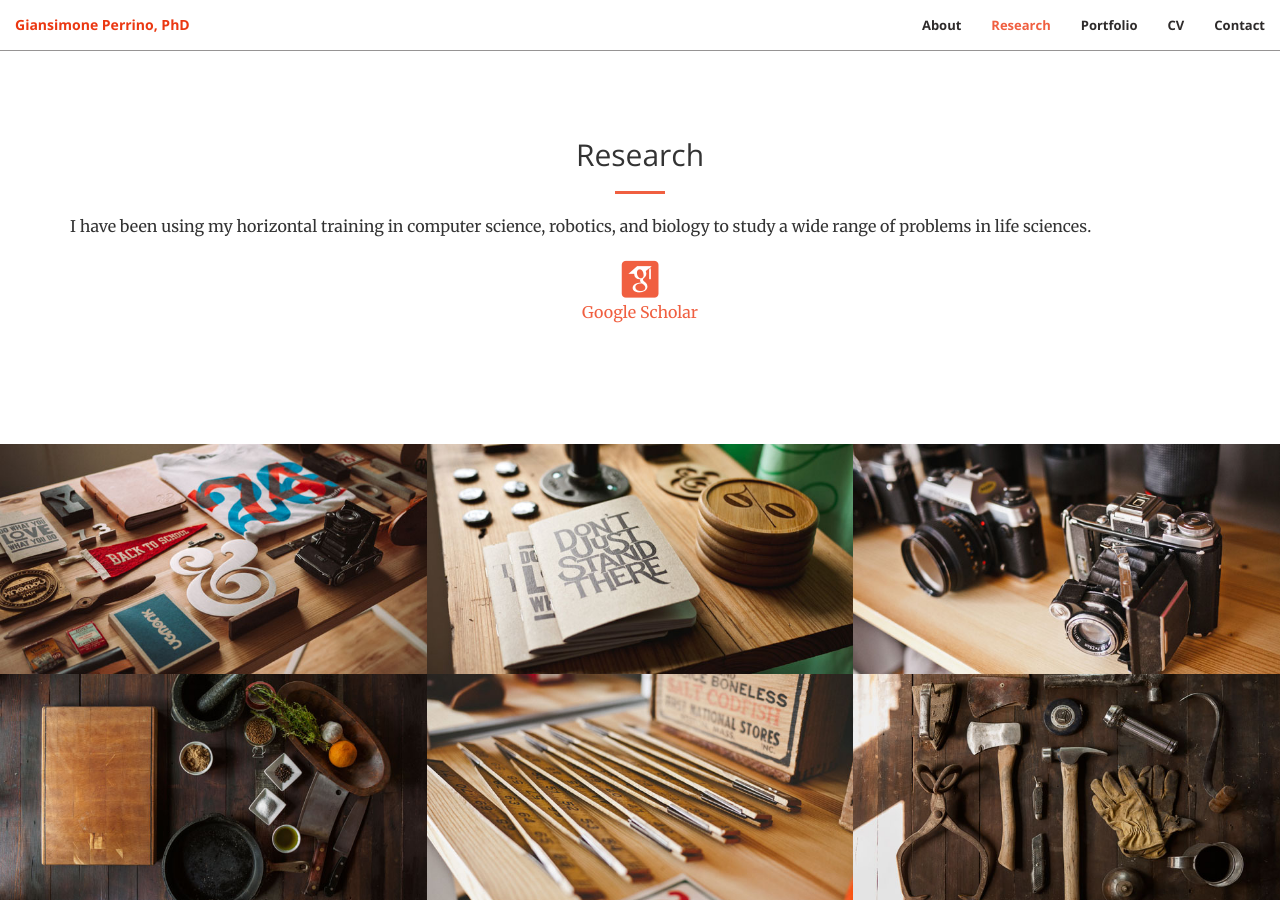
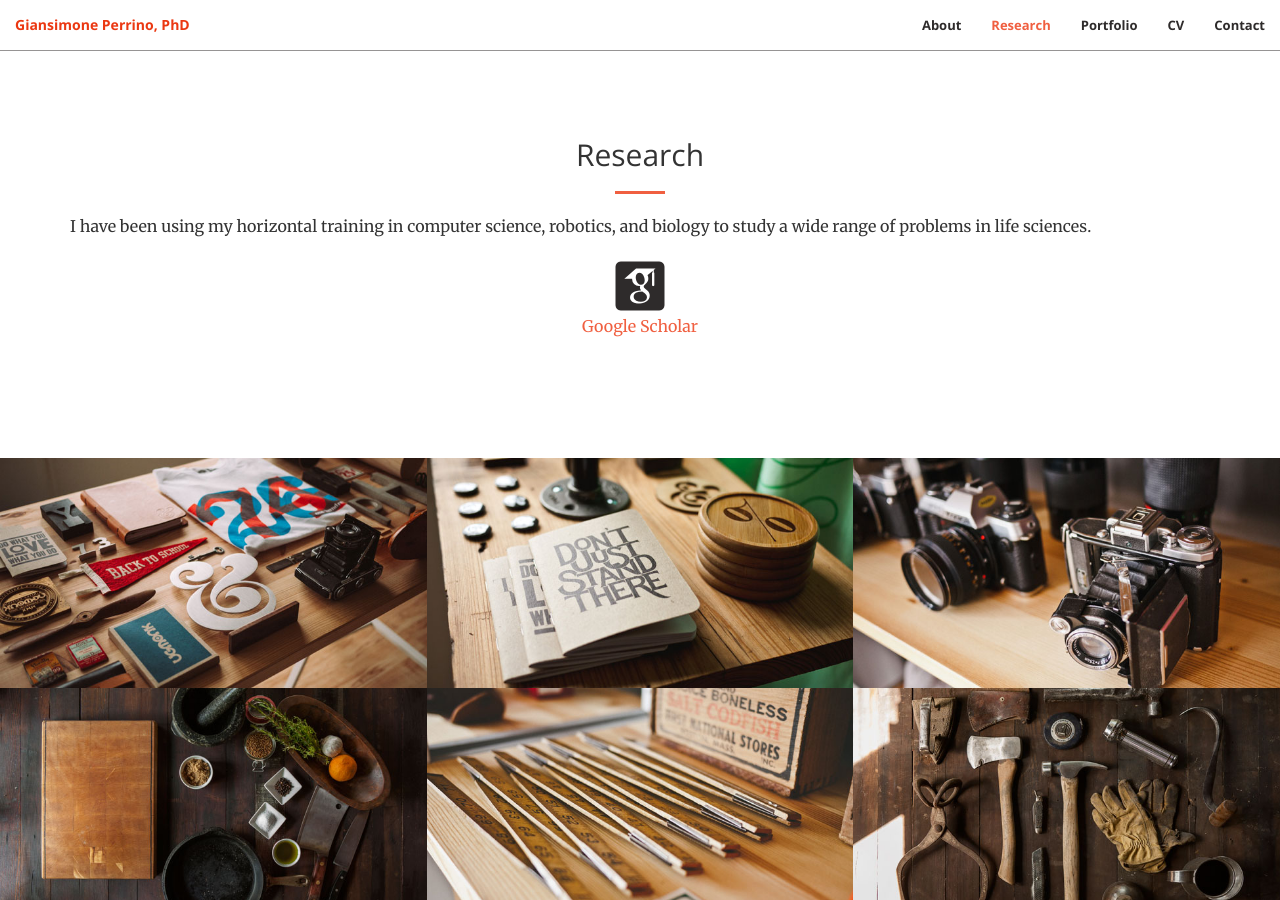
Before and after one commit to giansimone/giansimone.github.io, a Jekyll site: the page built from index.html, in a window 1280 px wide and 900 px high, scrolled down 1422 px. Built offline with Jekyll 4.4.1, drawn with Linux system fonts in a browser that asks for light colours; some web fonts are replaced.

Commit message:
Minor changes to CSS.

```diff
--- a/_sass/_base.scss
+++ b/_sass/_base.scss
@@ -322,6 +322,12 @@ header {
     padding: 15px 30px;
 }
 
+// Research
+#research .ai {
+    color: $theme-dark;
+    font-size: 4em;
+}
+
 // CV
 #cv .fa {
     color: $theme-dark;
```
